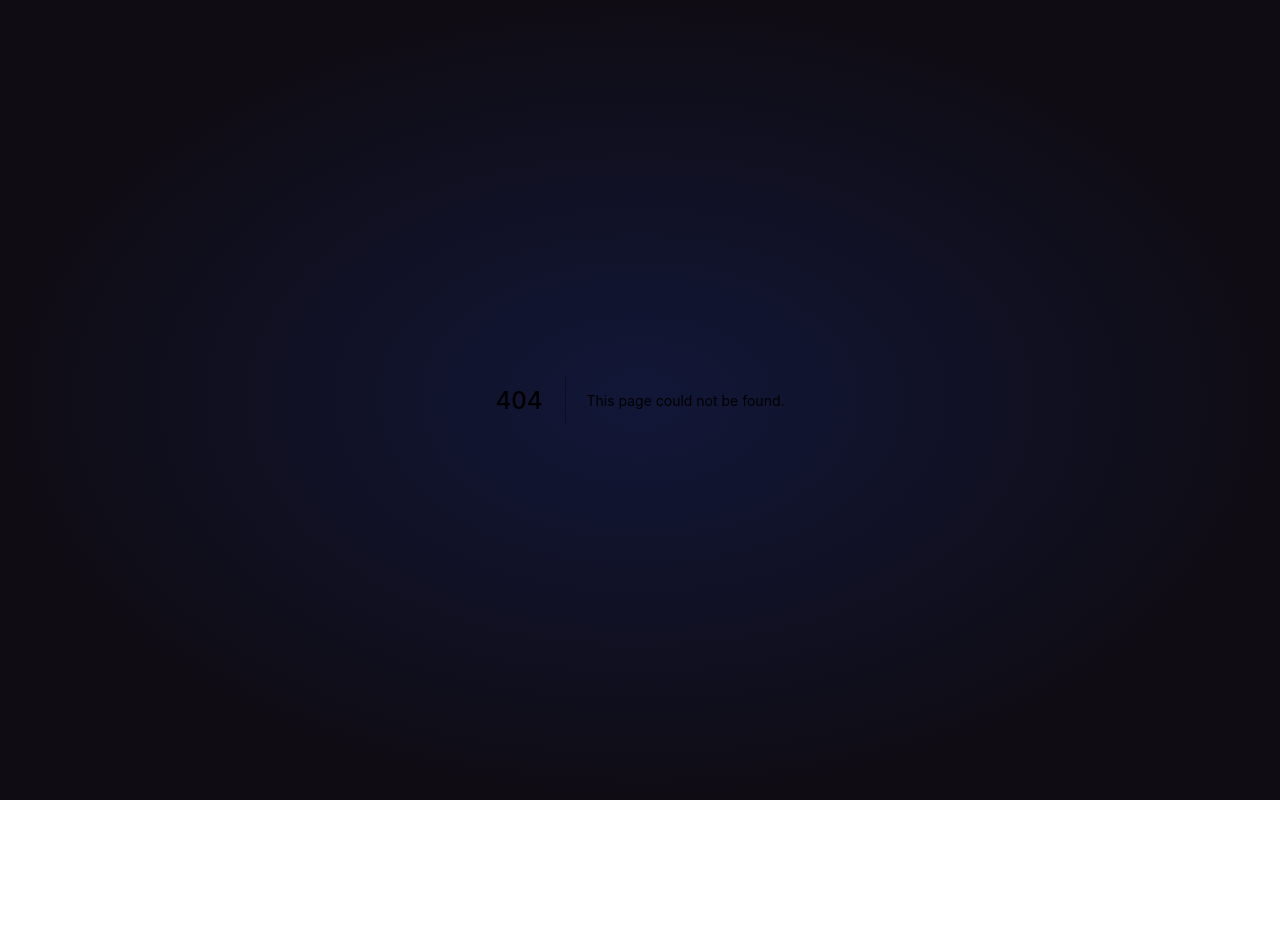
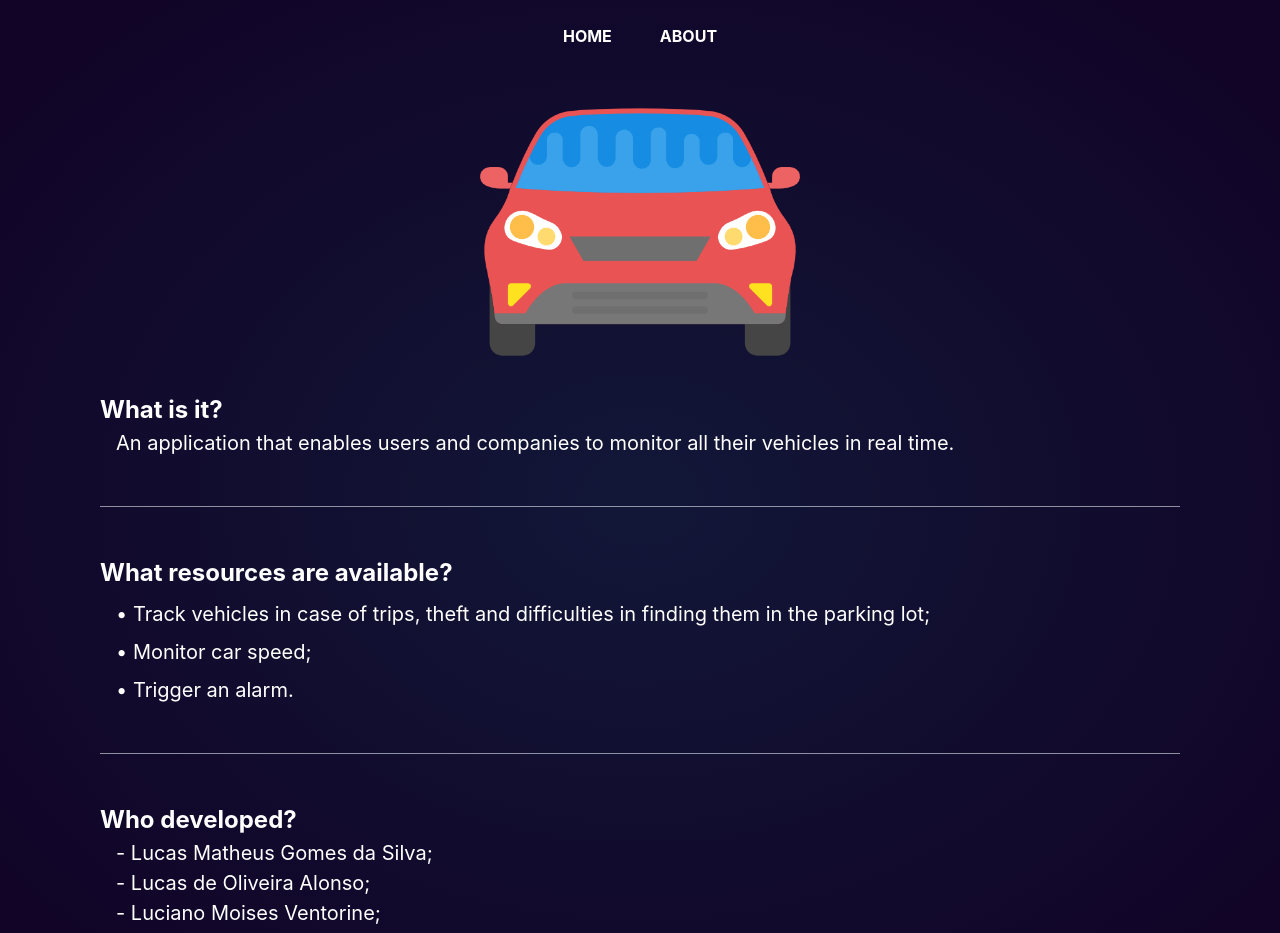
Before and after one commit to lucasmgsilva/carmonitor-nextjs, a Next.js app: page /about in a window 1280 px wide. Before the commit this address had no page. Shown: the top 933 px of the page. Before the commit the page ends 800 px from the top, so only its background shows below. Built offline with nearby package versions, Linux system fonts and the light colour scheme.

Commit message:
Fixação de bugs no menu e desenvolvimento da página About

```diff
--- a/package.json
+++ b/package.json
@@ -23,6 +23,7 @@
     "react": "18.1.0",
     "react-dom": "18.1.0",
     "react-i18next": "^11.16.9",
+    "react-loading-icons": "^1.1.0",
     "react-map-gl": "^7.0.15",
     "styled-components": "^5.3.5"
   },
--- a/src/components/CarMarker/CarCallout/index.tsx
+++ b/src/components/CarMarker/CarCallout/index.tsx
@@ -27,10 +27,10 @@ export function CarCallout({plate, showCallout}: CarCalloutProps) {
 
   return (
     !!showCallout && (
-      <CarCalloutContainer onClick={handleClick}>
+      <CarCalloutContainer>
         <CarCalloutArea>
           <CarCalloutText>{plate}</CarCalloutText>
-          <CarCalloutButton>
+          <CarCalloutButton onClick={handleClick}>
             <CarCalloutText>
               {playAlarmSound
                 ? t('alarm.cancel').toUpperCase()
--- a/src/components/CarMarker/CarCallout/style.ts
+++ b/src/components/CarMarker/CarCallout/style.ts
@@ -9,7 +9,6 @@ export const CarCalloutContainer = styled.div`
   position: absolute;
   bottom: 50px;
   right: -107.5px;
-
 `;
 
 export const CarCalloutArea = styled.div`
--- a/src/components/Menu/index.tsx
+++ b/src/components/Menu/index.tsx
@@ -1,25 +1,32 @@
 import { Box, Flex, ListItem, UnorderedList } from "@chakra-ui/react";
 import { t } from "i18next";
+import Link from "next/link";
 
 export function Menu(){
     return (
         <Box>
-            <UnorderedList  display="flex" justifyContent="center" height="100%">
+            <UnorderedList display="flex" flexDir={["column", "row"]} justifyContent="center" ml="0">
                 <ListItem
-                    p="4"
+                    p={["3", "6"]}
                     listStyleType="none"
                     fontWeight="bold"
                     color="white"
+                    textAlign="center"
                 >
-                    {t('menu.home').toUpperCase()}
+                    <Link href="/">
+                        {t('menu.home').toUpperCase()}
+                    </Link>
                 </ListItem>
                 <ListItem
-                    p="4"
+                    p={["3", "6"]}
                     listStyleType="none"
                     fontWeight="bold"
                     color="white"
+                    textAlign="center"
                 >
-                    {t('menu.about').toUpperCase()}
+                    <Link href="/about">
+                        {t('menu.about').toUpperCase()}
+                    </Link>
                 </ListItem>
             </UnorderedList>
         </Box>
--- a/src/pages/_app.tsx
+++ b/src/pages/_app.tsx
@@ -6,7 +6,7 @@ import { Box, ChakraProvider } from '@chakra-ui/react'
 function MyApp({ Component, pageProps }: AppProps) {
   return (
     <ChakraProvider>
-      <Box bgGradient="radial(#121738 0%, #0F0C14 70%)" minH="100vh">
+      <Box bgGradient="radial(#121738 0%, #110427 90%)" minH="100vh">
         <Component {...pageProps} />
       </Box>
     </ChakraProvider>
--- /dev/null
+++ b/src/pages/about.tsx
@@ -0,0 +1,61 @@
+import { Box, Divider, Image, Text } from "@chakra-ui/react";
+import { NextPage } from "next";
+import Head from "next/head";
+import { useTranslation } from "react-i18next";
+import { Menu } from "../components/Menu";
+
+const About: NextPage = () => {
+    const { t } = useTranslation();
+
+    return (
+        <>
+            <Head>
+                <title>CarMonitor</title>
+            </Head>
+
+            <Box maxWidth={1120} width="100%" mx="auto" px="5" pb="10">
+                <Menu/>
+
+                <Image src="/assets/car.png" mx="auto" w={["50%", "xs"]}/>
+
+                <Text fontSize={['2xl']} fontWeight="bold" color="white">
+                    {t('about.whatIsIt')}
+                </Text>
+                <Text fontSize={['xl']} ml="4" color="white">
+                    {t('about.aboutTheApp')}
+                </Text>
+                <Divider my="12"/>
+                <Text fontSize={['2xl']} fontWeight="bold" color="white">
+                    {t('about.availableResources')}
+                </Text>
+                <Text fontSize={['xl']} ml="4" mt="2" color="white">
+                    • {t('about.trackTheVehicles')};
+                </Text>
+                <Text fontSize={['xl']} ml="4" mt="2" color="white">
+                    • {t('about.monitorSpeed')};
+                </Text>
+                <Text fontSize={['xl']} ml="4" mt="2" color="white">
+                    • {t('about.triggerAlarm')}.
+                </Text>
+                <Divider my="12"/>
+                <Text fontSize={['2xl']} fontWeight="bold" color="white">
+                    {t('about.whoDeveloped')}
+                </Text>
+                <Text fontSize={['xl']} ml="4" color="white">
+                    - Lucas Matheus Gomes da Silva;
+                </Text>
+                <Text fontSize={['xl']} ml="4" color="white">
+                    - Lucas de Oliveira Alonso;
+                </Text>
+                <Text fontSize={['xl']} ml="4" color="white">
+                    - Luciano Moises Ventorine;
+                </Text>
+                <Text fontSize={['xl']} ml="4" color="white">
+                    - Luiz Carlos Siqueira Junior.
+                </Text>
+            </Box>
+        </>
+    )
+}
+
+export default About;
```
Also changed, not shown: src/pages/index.tsx (+13 -5 lines), 1 other file (tests, documents, lock files or other folders).
